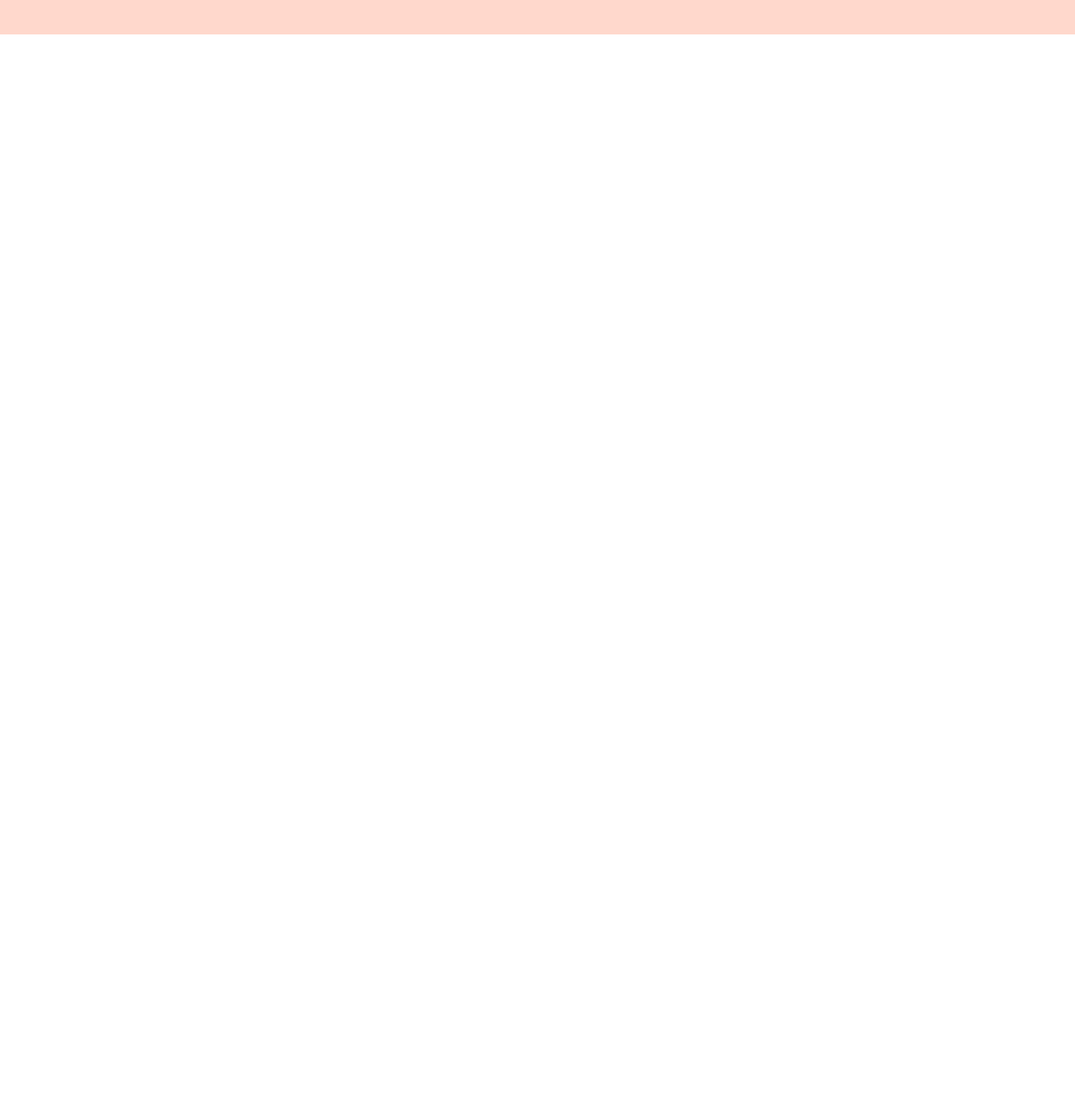
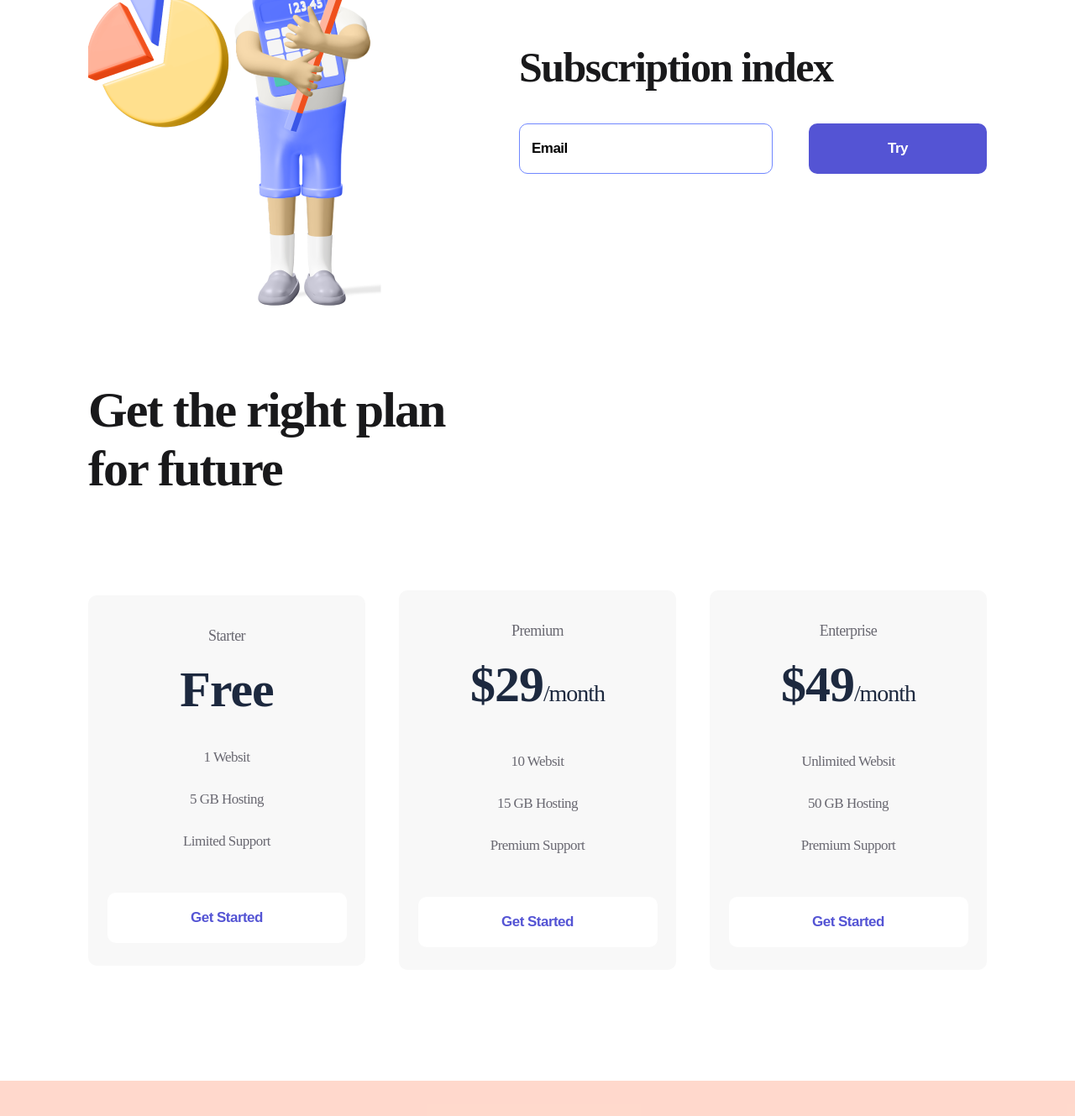
Before and after one commit to machnatka/logoipsum, a plain HTML site: page index.html in a window 1280 px wide. Shown: the part 972-2301 px from the top of the page at 84% size. Before the commit the page ends 1013 px from the top, so only its background shows below. Drawn offline with Linux system fonts and the light colour scheme; files whose address does not match are found by name.

Commit message:
Add files via upload

```diff
--- a/index.html
+++ b/index.html
@@ -65,6 +65,78 @@
         <img src="./img//firstmen.png" alt="firstmen">
     </div>
    </section>
+   <section class="container subscribe">
+        <div>
+            <img src="./img/secondmen.png" alt="second men">
+        </div>
+        <div>
+            <h2 class="subscribe__title">
+                Subscription index
+            </h2>
+            <form>
+                <input class="input" type="email" placeholder="Email">
+                <button class="button button__violet">
+                    Try
+                </button>
+            </form>
+        </div>
+   </section>
+   <section class="container plan">
+        <h2 class="plan__title">
+            Get the right plan for future
+        </h2>
+        <div class="plan__flex">
+            <div class="item">
+                <p class="item__text">
+                    Starter
+                </p>
+                <h3 class="item__title">
+                    Free
+                </h3>
+                <ul>
+                    <li class="item__li">1 Websit</li>
+                    <li class="item__li">5 GB Hosting</li>
+                    <li class="item__li">Limited Support</li>
+                </ul>
+                <button class="button button__item">
+                    Get Started
+                </button>
+            </div>
+            <div class="item">
+                <p class="item__text">
+                    Premium
+                </p>
+                <h3 class="item__title">
+                    $29<span>/month</span>
+                </h3>
+                <ul>
+                    <li class="item__li">10 Websit</li>
+                    <li class="item__li">15 GB Hosting</li>
+                    <li class="item__li">Premium Support</li>
+                </ul>
+                <button class="button button__item">
+                    Get Started
+                </button>
+            </div>
+            <div class="item">
+                <p class="item__text">
+                    Enterprise
+                </p>
+                <h3 class="item__title">
+                    $49<span>/month</span>
+                </h3>
+                <ul>
+                    <li class="item__li">Unlimited Websit</li>
+                    <li class="item__li">50 GB Hosting</li>
+                    <li class="item__li">Premium Support</li>
+                </ul>
+                <button class="button button__item">
+                    Get Started
+                </button>
+            </div>
+        </div>
+   </section>
+
    <footer class="footer">
     <div class="container footer__flex">
         <div>
--- a/style/style.css
+++ b/style/style.css
@@ -10,7 +10,7 @@
     padding: 38px 0 48px;
 }
 
-.header__flex, .footer__flex, .about{
+.header__flex, .footer__flex, .about, .subscribe, .plan__flex{
     display: flex;
     justify-content: space-between;
     align-items: center;
@@ -114,3 +114,113 @@
     background: rgba(255, 113, 67, 0.27);
     padding: 53px 0;
 }
+
+.subscribe{
+    margin-bottom: 85px;
+}
+
+.subscribe__title{
+    font-weight: bold;
+    font-size: 50px;
+    line-height: 57px;
+    letter-spacing: -1.56316px;
+    color: #19191B;
+    margin-bottom: 38px;
+}
+
+.input{
+    width: 302px;
+    height: 60px;
+    border-radius: 10px;
+    border: 1px solid #7087FF;
+    padding-left: 14px;
+    box-sizing: border-box;
+    margin-right: 39px;
+}
+
+.input::placeholder, .input{
+    font-weight: bold;
+    font-size: 17px;
+    line-height: 22px;
+    letter-spacing: -0.531474px;
+    color: #000000;
+}
+
+.input:focus{
+    outline: none;
+}
+
+.plan{
+    margin-bottom: 132px;
+}
+
+.plan__title{
+    font-weight: 700;
+    font-size: 60px;
+    line-height: 70px;
+    letter-spacing: -1.87579px;
+    color: #19191B;
+    max-width: 504px;
+    margin-bottom: 110px;
+}
+
+.item{
+    width: 330px;
+    background: #F8F8F8;
+    border-radius: 10px;
+    text-align: center;
+    padding: 34px 0 27px;
+}
+
+.item:hover{
+    transition: 500ms;
+    background: #FF7143;
+    box-shadow: 0px 32px 34px rgba(255, 112, 59, 0.317827);
+}
+
+.item__text{
+    font-size: 18px;
+    line-height: 28px;
+    text-align: center;
+    letter-spacing: -0.562737px;
+    color: #696871;
+}
+
+.item:hover .item__text, .item:hover .item__title, .item:hover .item__li{
+    color: white;
+    transition: 500ms;
+}
+
+.item__title{
+    font-weight: bold;
+    font-size: 60px;
+    line-height: 56px;
+    letter-spacing: -1.03448px;
+    color: #1D293F;
+    margin: 22px 0 28px;
+}
+
+.item__title span{
+    font-size: 28px;
+}
+
+.item__li{
+    list-style: none;
+    font-size: 17px;
+    line-height: 50px;
+    letter-spacing: -0.531474px;
+    color: #696871;
+}
+
+.button__item{
+    width: 285px;
+    background: white;
+    color: #5454D4;
+    margin-top: 36px;
+}
+
+.item:hover .button__item{
+    background: #9F3919;
+    color: white;
+    transition: 500ms;
+}
```
Also changed, not shown: img/secondmen.png (added).
